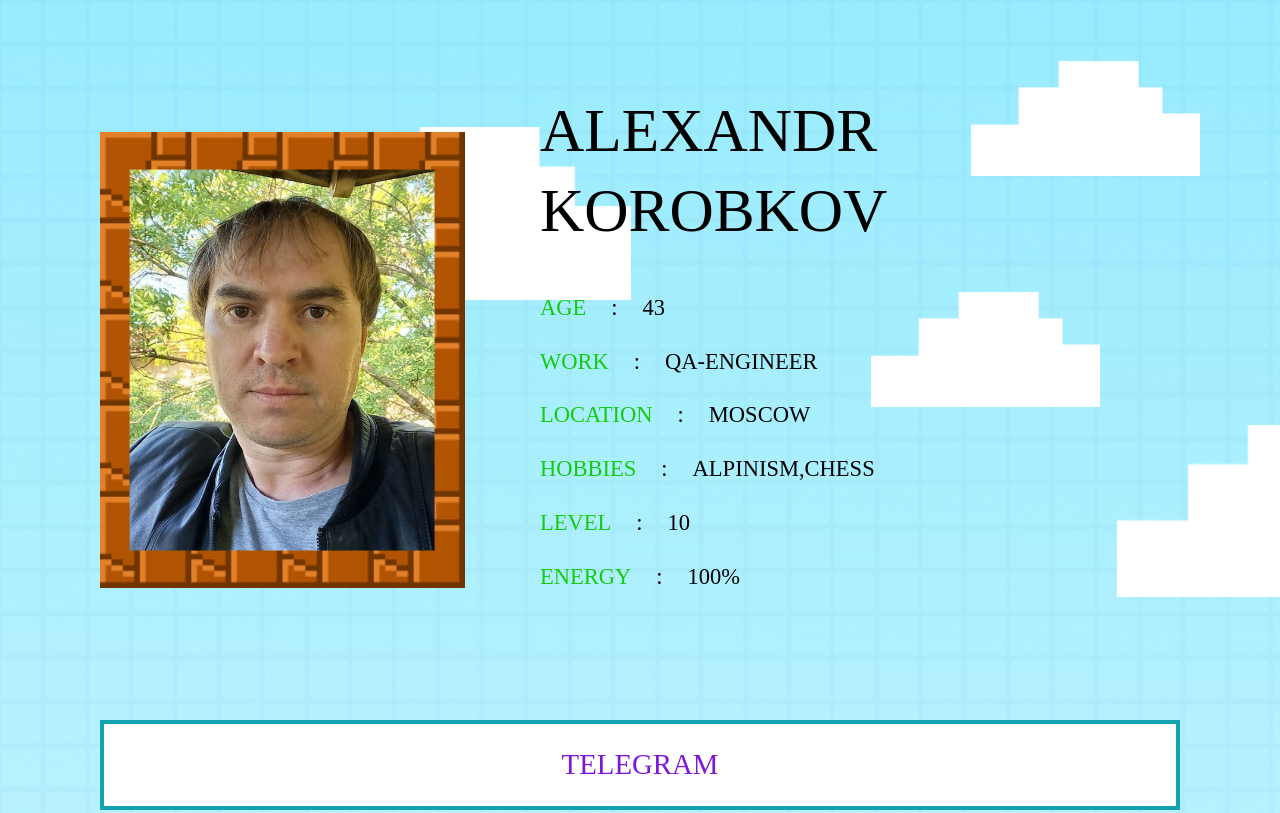
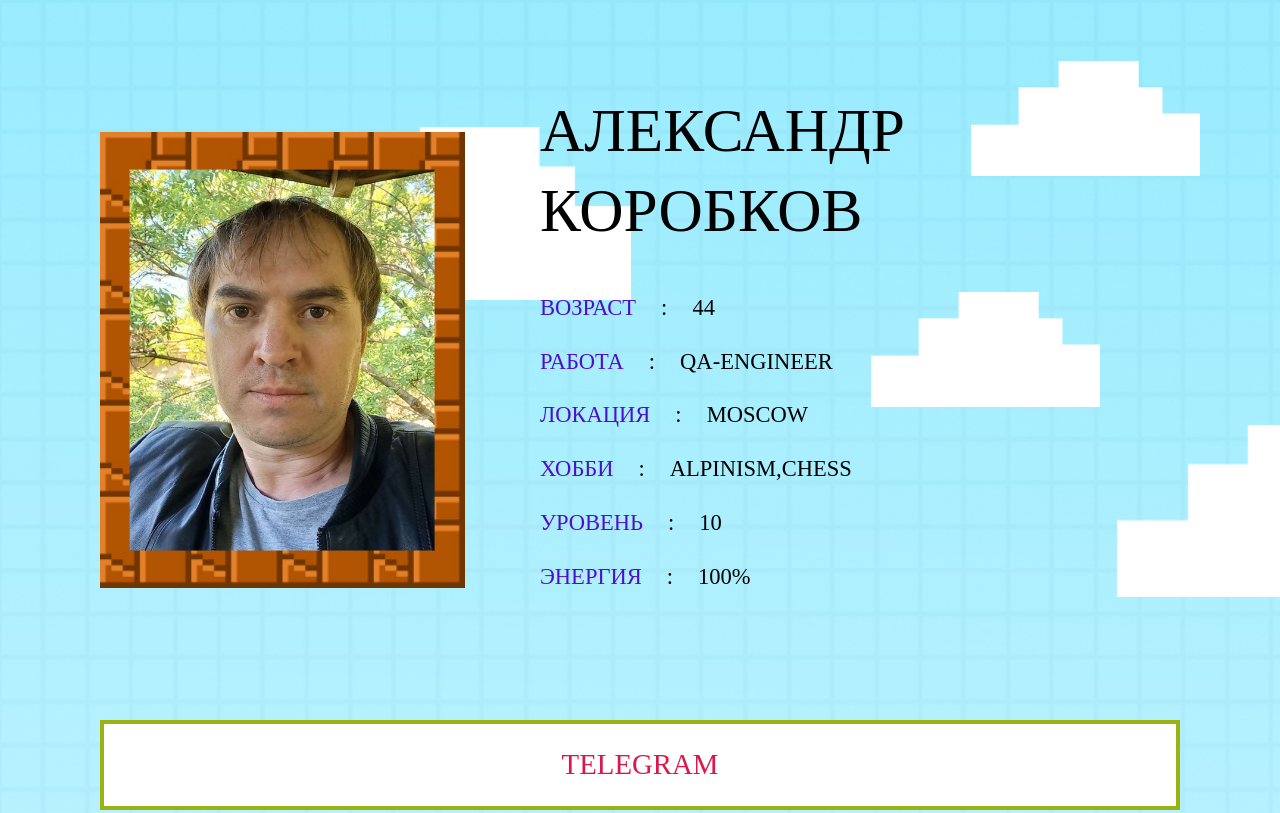
Before and after one commit to alexkorobkov/Vizitka, a plain HTML site: page index.html in a window 1280 px wide. Shown: the top 813 px of the page. Drawn offline with Linux system fonts and the light colour scheme; files whose address does not match are found by name.

Commit message:
Новая визитка

```diff
--- a/css/style.css
+++ b/css/style.css
@@ -198,7 +198,7 @@ body {
 /* блок, который задаёт размеры области для содержания страницы. В нем находятся фото, текст и ссылки */
 .container {
    width: 100%;
-   padding: 5.56vw;
+   padding: 6.56vw;
 }
 
 @media (max-width:1439.98px) {
@@ -280,7 +280,7 @@ body {
 /* картинка Марио */
 .mario-img {
    /* размеры */
-   width: 4.1vw;
+   width: 4 vw;
    height: 7.85vw;
 }
 
@@ -420,7 +420,7 @@ body {
    /* текст выводится заглавными буквами */
    text-transform: uppercase;
    /* размер шрифта */
-   font-size: 1.25vw;
+   font-size: 1.35vw;
    /* отступы между строчками */
    margin: 1.39em 0px;
 }
@@ -439,7 +439,7 @@ body {
 
 /* цвет наименований */
 .list span:first-child {
-   color: #14cb0e;
+   color: #500ecb;
 }
 
 .list span:nth-child(2) {
@@ -462,9 +462,9 @@ a {
    padding: 2.08vw;
    font-size: 1.11vw;
    /* цвет шрифта */
-   color: #7d18db;
+   color: #db184c;
    /* рамка ссылки: толщина линии, вид рамки, цвет */
-   border: 0.28vw solid rgb(18, 162, 178);
+   border: 0.28vw solid rgb(154, 178, 18);
    /* цвет фона */
    background-color: #FFFFFF;
 }
--- a/index.html
+++ b/index.html
@@ -16,21 +16,25 @@
 
 <body>
    <!-- Yandex.Metrika counter -->
-<script type="text/javascript" >
-   (function(m,e,t,r,i,k,a){m[i]=m[i]||function(){(m[i].a=m[i].a||[]).push(arguments)};
-   m[i].l=1*new Date();
-   for (var j = 0; j < document.scripts.length; j++) {if (document.scripts[j].src === r) { return; }}
-   k=e.createElement(t),a=e.getElementsByTagName(t)[0],k.async=1,k.src=r,a.parentNode.insertBefore(k,a)})
-   (window, document, "script", "https://mc.yandex.ru/metrika/tag.js", "ym");
+   <script type="text/javascript">
+      (function (m, e, t, r, i, k, a) {
+         m[i] = m[i] || function () { (m[i].a = m[i].a || []).push(arguments) };
+         m[i].l = 1 * new Date();
+         for (var j = 0; j < document.scripts.length; j++) { if (document.scripts[j].src === r) { return; } }
+         k = e.createElement(t), a = e.getElementsByTagName(t)[0], k.async = 1, k.src = r, a.parentNode.insertBefore(k, a)
+      })
+         (window, document, "script", "https://mc.yandex.ru/metrika/tag.js", "ym");
 
-   ym(95837814, "init", {
-        clickmap:true,
-        trackLinks:true,
-        accurateTrackBounce:true
-   });
-</script>
-<noscript><div><img src="https://mc.yandex.ru/watch/95837814" style="position:absolute; left:-9999px;" alt="" /></div></noscript>
-<!-- /Yandex.Metrika counter -->
+      ym(95837814, "init", {
+         clickmap: true,
+         trackLinks: true,
+         accurateTrackBounce: true
+      });
+   </script>
+   <noscript>
+      <div><img src="https://mc.yandex.ru/watch/95837814" style="position:absolute; left:-9999px;" alt="" /></div>
+   </noscript>
+   <!-- /Yandex.Metrika counter -->
    <div class="wrapper">
       <main class="main">
          <!-- Облако -->
@@ -71,16 +75,16 @@
                <div class="text">
                   <!-- Александр Коробков -->
                   <div class="name">
-                     <div>Alexandr</div>
-                     <div>KOROBKOV</div>
+                     <div>Александр</div>
+                     <div>Коробков</div>
                   </div>
                   <div>
-                     <div class="list"><span>age</span><span>:</span><span>43</span></div>
-                     <div class="list"><span>work</span><span>:</span><span>QA-engineer</span></div>
-                     <div class="list"><span>location</span><span>:</span><span>Moscow</span></div>
-                     <div class="list"><span>hobbies</span><span>:</span><span>Alpinism,Chess</span></div>
-                     <div class="list"><span>level</span><span>:</span><span>10</span></div>
-                     <div class="list"><span>energy</span><span>:</span><span>100%</span></div>
+                     <div class="list"><span>возраст</span><span>:</span><span>44</span></div>
+                     <div class="list"><span>работа</span><span>:</span><span>QA-engineer</span></div>
+                     <div class="list"><span>локация</span><span>:</span><span>Moscow</span></div>
+                     <div class="list"><span>хобби</span><span>:</span><span>Alpinism,Chess</span></div>
+                     <div class="list"><span>уровень</span><span>:</span><span>10</span></div>
+                     <div class="list"><span>энергия</span><span>:</span><span>100%</span></div>
 
                   </div>
                </div>
```
